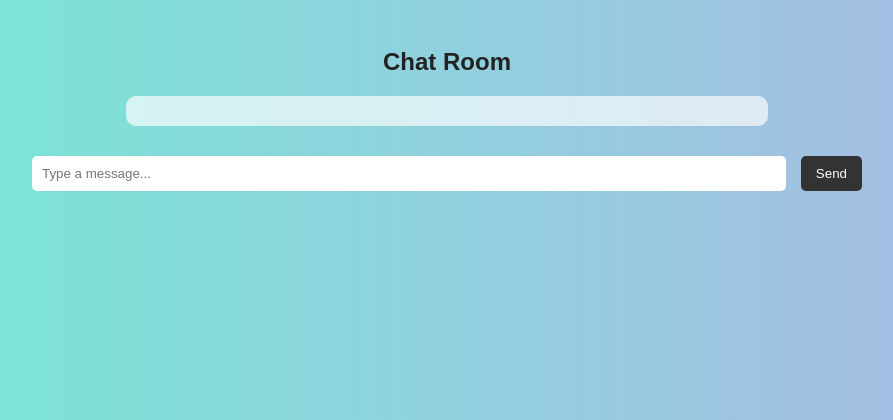
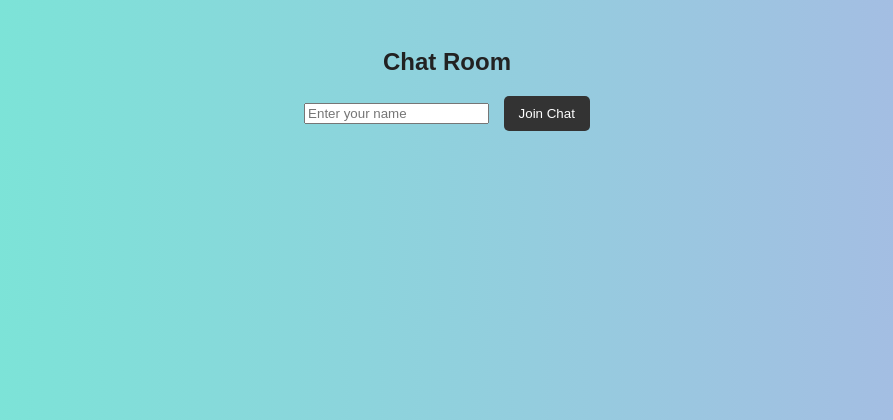
Before and after one commit to Aravind224400/flask-chat-room, a Flask app: page / in a window 1280 px wide. Shown: the top 420 px of the page, without its empty margins (193-1086 px from the left). Run offline with Flask 3, Linux system fonts and the light colour scheme; some libraries are stand-ins or nearby versions.

Commit message:
Update chat.html

```diff
--- a/templates/chat.html
+++ b/templates/chat.html
@@ -7,23 +7,44 @@
 </head>
 <body>
     <h2>Chat Room</h2>
+
+    <div id="username-container">
+        <input id="username" placeholder="Enter your name" />
+        <button onclick="startChat()">Join Chat</button>
+    </div>
+
+    <div id="chat-container" style="display: none;">
         <ul id="messages"></ul>
         <input id="message" autocomplete="off" placeholder="Type a message..." />
         <button onclick="sendMessage()">Send</button>
+    </div>
 
     <script>
-        const socket = io();
+        let socket;
+        let username = "";
 
-        socket.on('message', function(msg) {
+        function startChat() {
+            username = document.getElementById("username").value.trim();
+            if (!username) return alert("Enter a name!");
+
+            document.getElementById("username-container").style.display = "none";
+            document.getElementById("chat-container").style.display = "block";
+
+            socket = io();
+
+            socket.on('message', function(data) {
                 const li = document.createElement("li");
-            li.textContent = msg;
+                li.textContent = data;
                 document.getElementById("messages").appendChild(li);
             });
+        }
 
         function sendMessage() {
             const input = document.getElementById("message");
-            if (input.value.trim() !== "") {
-                socket.send(input.value);
+            const msg = input.value.trim();
+            if (msg) {
+                const fullMsg = username + ": " + msg;
+                socket.send(fullMsg);
                 input.value = '';
             }
         }
```
Lines whose indentation alone changed are shown as unchanged.
